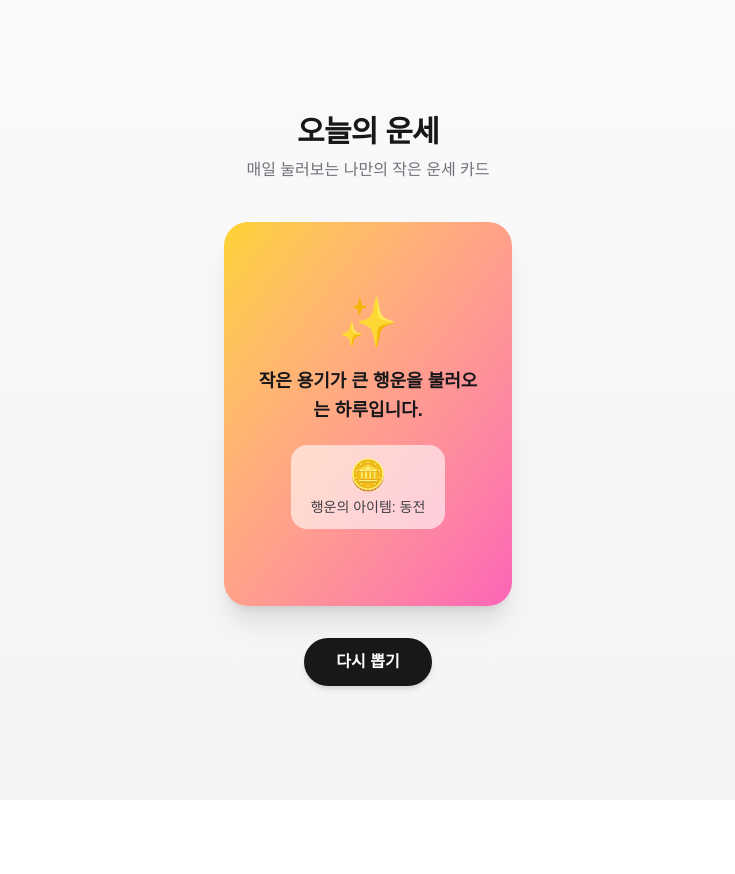
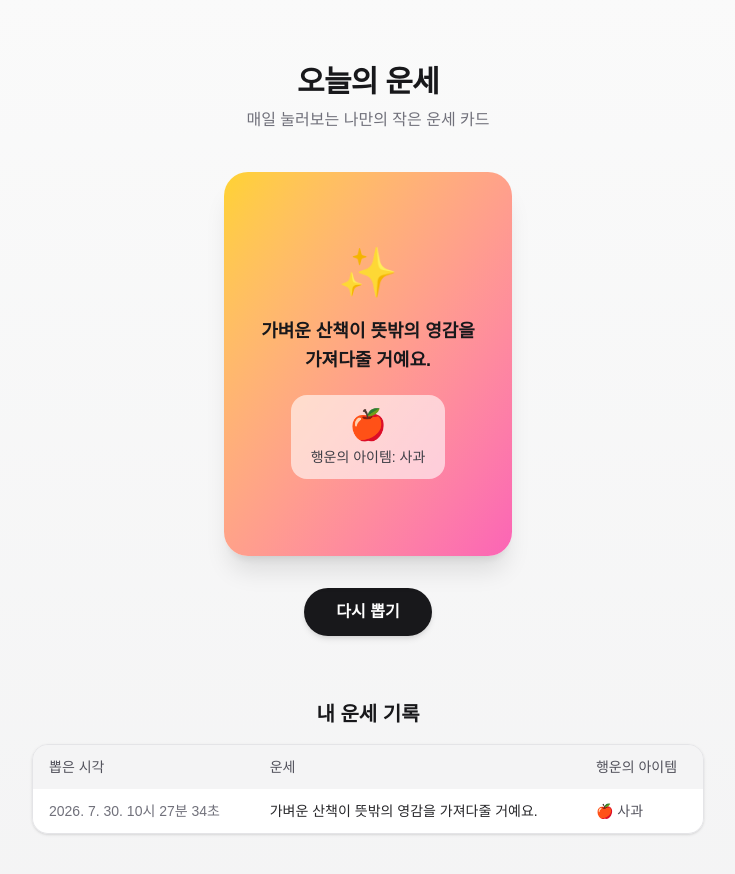
Before and after one commit to oheunsu/kaist-ai, a Next.js app: page / in a window 1280 px wide. Both pictures are taken after a click on the button "카드 뒤집기". Shown: the top 874 px of the page, without its empty margins (272-1007 px from the left). Before the commit the page ends 800 px from the top, so only its background shows below. Built offline with nearby package versions, Linux system fonts and the light colour scheme.

Commit message:
Add fortune history: localStorage record + table view
Save each drawn fortune (time, fortune, lucky item) to localStorage
and display them newest-first in a table below the card.

```diff
--- a/app/page.tsx
+++ b/app/page.tsx
@@ -1,8 +1,28 @@
+"use client";
+
+import { useEffect, useState } from "react";
 import FortuneCard from "@/components/FortuneCard";
+import FortuneHistory from "@/components/FortuneHistory";
+import { loadHistory, saveHistory, type HistoryEntry } from "@/lib/history";
 
 export default function Home() {
+  const [history, setHistory] = useState<HistoryEntry[]>([]);
+
+  useEffect(() => {
+    setHistory(loadHistory());
+  }, []);
+
+  function handleDraw(entry: HistoryEntry) {
+    setHistory((prev) => {
+      const next = [entry, ...prev];
+      saveHistory(next);
+      return next;
+    });
+  }
+
   return (
-    <div className="flex flex-1 flex-col items-center justify-center gap-10 bg-gradient-to-b from-zinc-50 to-zinc-100 px-6 py-16 dark:from-black dark:to-zinc-900">
+    <div className="flex flex-1 flex-col items-center gap-16 bg-gradient-to-b from-zinc-50 to-zinc-100 px-6 py-16 dark:from-black dark:to-zinc-900">
+      <div className="flex flex-col items-center gap-10">
         <div className="text-center">
           <h1 className="text-3xl font-bold tracking-tight text-zinc-900 dark:text-zinc-50">
             오늘의 운세
@@ -11,7 +31,9 @@ export default function Home() {
             매일 눌러보는 나만의 작은 운세 카드
           </p>
         </div>
-      <FortuneCard />
+        <FortuneCard onDraw={handleDraw} />
+      </div>
+      <FortuneHistory history={history} />
     </div>
   );
 }
--- a/components/FortuneCard.tsx
+++ b/components/FortuneCard.tsx
@@ -2,26 +2,34 @@
 
 import { useState } from "react";
 import { drawFortune } from "@/lib/fortunes";
+import type { HistoryEntry } from "@/lib/history";
 
 type Result = { fortune: string; luckyItem: { emoji: string; name: string } };
 
-export default function FortuneCard() {
+export default function FortuneCard({
+  onDraw,
+}: {
+  onDraw?: (entry: HistoryEntry) => void;
+}) {
   const [flipped, setFlipped] = useState(false);
   const [result, setResult] = useState<Result | null>(null);
 
+  function draw() {
+    const drawn = drawFortune();
+    setResult(drawn);
+    setFlipped(true);
+    onDraw?.({ time: new Date().toISOString(), ...drawn });
+  }
+
   function handleClick() {
     if (!flipped) {
-      setResult(drawFortune());
-      setFlipped(true);
+      draw();
       return;
     }
 
     // already showing a result: flip back, then draw a fresh one
     setFlipped(false);
-    setTimeout(() => {
-      setResult(drawFortune());
-      setFlipped(true);
-    }, 400);
+    setTimeout(draw, 400);
   }
 
   return (
--- /dev/null
+++ b/components/FortuneHistory.tsx
@@ -0,0 +1,51 @@
+"use client";
+
+import type { HistoryEntry } from "@/lib/history";
+
+function formatTime(iso: string) {
+  return new Date(iso).toLocaleString("ko-KR", { hour12: false });
+}
+
+export default function FortuneHistory({ history }: { history: HistoryEntry[] }) {
+  if (history.length === 0) {
+    return (
+      <p className="text-center text-sm text-zinc-500 dark:text-zinc-400">
+        아직 뽑은 운세 기록이 없어요. 카드를 눌러 운세를 확인해보세요!
+      </p>
+    );
+  }
+
+  return (
+    <div className="w-full max-w-2xl">
+      <h2 className="mb-4 text-center text-xl font-bold text-zinc-900 dark:text-zinc-50">
+        내 운세 기록
+      </h2>
+      <div className="overflow-hidden rounded-2xl border border-zinc-200 shadow-sm dark:border-zinc-800">
+        <table className="w-full text-left text-sm">
+          <thead className="bg-zinc-100 text-zinc-600 dark:bg-zinc-800 dark:text-zinc-300">
+            <tr>
+              <th className="px-4 py-3 font-medium">뽑은 시각</th>
+              <th className="px-4 py-3 font-medium">운세</th>
+              <th className="px-4 py-3 font-medium">행운의 아이템</th>
+            </tr>
+          </thead>
+          <tbody className="divide-y divide-zinc-200 dark:divide-zinc-800">
+            {history.map((entry, i) => (
+              <tr key={`${entry.time}-${i}`} className="bg-white dark:bg-zinc-900">
+                <td className="whitespace-nowrap px-4 py-3 text-zinc-500 dark:text-zinc-400">
+                  {formatTime(entry.time)}
+                </td>
+                <td className="px-4 py-3 text-zinc-800 dark:text-zinc-100">
+                  {entry.fortune}
+                </td>
+                <td className="whitespace-nowrap px-4 py-3 text-zinc-600 dark:text-zinc-300">
+                  {entry.luckyItem.emoji} {entry.luckyItem.name}
+                </td>
+              </tr>
+            ))}
+          </tbody>
+        </table>
+      </div>
+    </div>
+  );
+}
--- /dev/null
+++ b/lib/history.ts
@@ -0,0 +1,21 @@
+export type HistoryEntry = {
+  time: string;
+  fortune: string;
+  luckyItem: { emoji: string; name: string };
+};
+
+const STORAGE_KEY = "fortune-history";
+
+export function loadHistory(): HistoryEntry[] {
+  if (typeof window === "undefined") return [];
+  try {
+    const raw = window.localStorage.getItem(STORAGE_KEY);
+    return raw ? (JSON.parse(raw) as HistoryEntry[]) : [];
+  } catch {
+    return [];
+  }
+}
+
+export function saveHistory(history: HistoryEntry[]) {
+  window.localStorage.setItem(STORAGE_KEY, JSON.stringify(history));
+}
```
Lines whose indentation alone changed are shown as unchanged.
